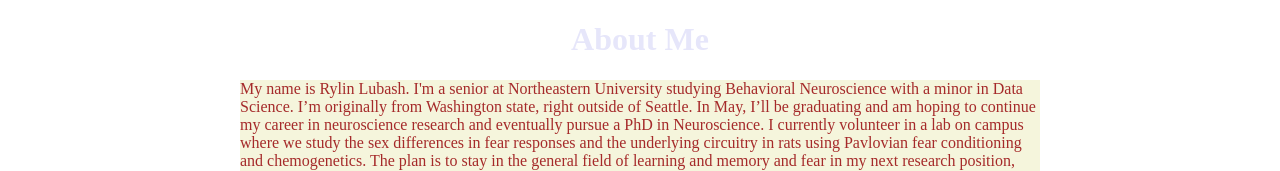
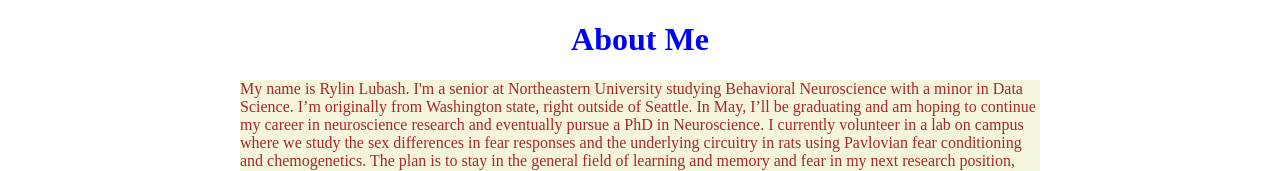
Before and after one commit to rylinlubash/homework3, a plain HTML site: page index.html in a window 1280 px wide. Shown: the top 171 px of the page. Drawn offline with Linux system fonts and the light colour scheme.

Commit message:
Update index.html

```diff
--- a/index.html
+++ b/index.html
@@ -8,7 +8,7 @@
 </head>
 <body>
 
-    <h1 style="color: lavender;"> About Me </h1>
+    <h1> About Me </h1>
 
     <p id = 'main'>My name is Rylin Lubash. I'm a senior at Northeastern University studying
         Behavioral Neuroscience with a minor in Data Science. I’m originally from Washington
```
